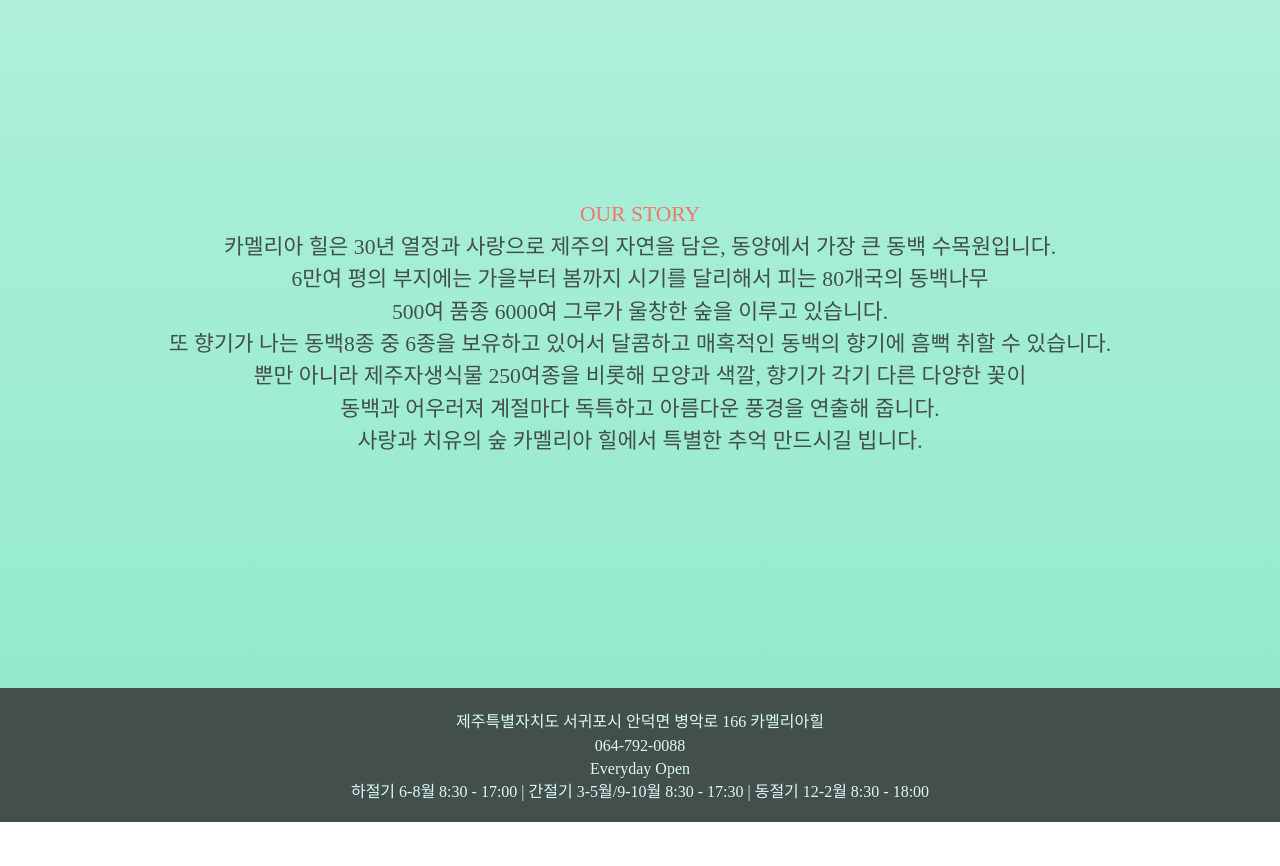
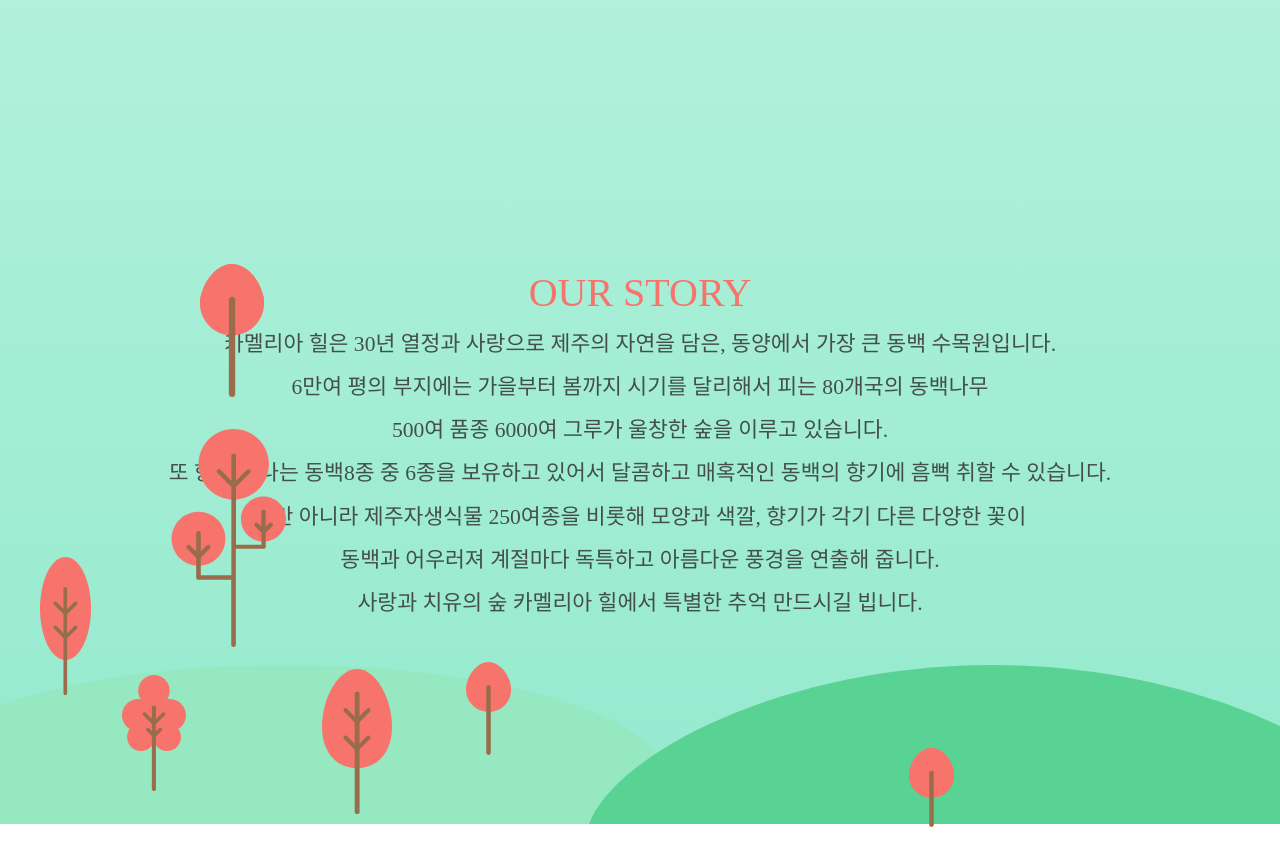
Before and after one commit to kimsohea/camelliaHill, a plain HTML site: page index.html in a window 1280 px wide. Shown: the part 2296-3162 px from the top of the page. Before the commit the page ends 3118 px from the top, so only its background shows below. Drawn offline with nearby package versions, Linux system fonts and the light colour scheme; a web font is replaced by a local one.

Commit message:
underHill

```diff
--- a/css/lineSvg.css
+++ b/css/lineSvg.css
@@ -13,7 +13,7 @@
     position: absolute;
     top: 50%;
     left: 50%;
-    transform: translate(-50%, -41%);
+    transform: translate(-50%, -38.5%);
 	z-index: 2;
 }
 .cMLine figure {position: absolute; transition: all 1s ease-in-out;}
--- a/css/main.css
+++ b/css/main.css
@@ -14,6 +14,7 @@
 .wrap {
 	overflow: hidden;
 	position: relative;
+	padding-bottom: 126px;
 }
 
 header {
@@ -148,11 +149,11 @@ div.mainCover {
     position: relative;
 	text-align: center;
 }
-.content>li>dl h2 {
+.content>li h2 {
     font-size: 2.5rem;
 }
 .wayToCome {
-	height: 50vh;
+    height: 65vh;
 }
 .wayToCome>dl {
 	display: grid;
@@ -168,7 +169,6 @@ div.mainCover {
 }
 .information {
 	height: 60vh;
-    margin-top: 3vh;
 }
 .information>dl {
 	display: grid;
@@ -203,13 +203,95 @@ div.mainCover {
 	padding:0 20px;
 }
 .ourStory {
-    height: 90vh;
+    height: 95vh;
+	position: relative;
 }
+.ourStory>p {
+	line-height: 2;
+}
+.ourStory .bottomSvg {
+	position: absolute;
+	width: 100%;
+	height: 100%;
+}
+.bottomSvg figure {
+	width:100px;
+	position: absolute;
+	top: 0;
+	left: 0;
+}
+.bottomSvg .rHill {
+	bottom: 0;
+    top: auto;
+    left: auto;
+    right: 0;
+    width: 54%;
+    line-height: 0;
+	transform-origin: 100% 100%;
+	animation: mainHill 1.5s ease-in-out forwards;
+}
+.bottomSvg .lHill {
+	bottom: 0;
+    top: auto;
+    width: 52%;
+    line-height: 0;
+	transform-origin: 0% 100%;
+	animation: mainHill 1.5s ease-in-out forwards;
+}
+.bottomSvg .dTree {
+	transform-origin: 50% 100%;
+}
+.bottomSvg .dTree01 {
+	width: 4%;
+    top: 493px;
+    left: 40px;
+}
+.bottomSvg .dTree02 {
+	width: 9%;
+    top: 365px;
+    left: 171px;
+}
+.bottomSvg .dTree03 {
+	width: 3.5%;
+    top: 598px;
+    left: 466px;
+}
+.bottomSvg .dTree04 {
+	width: 5.5%;
+    top: 605px;
+    left: 322px;
+}
+.bottomSvg .dTree05 {
+	width: 5%;
+    top: 611px;
+    left: 122px;
+}
+.bottomSvg .dTree06 {
+	width: 3.5%;
+    top: 684px;
+    left: 909px;
+}
+.bottomSvg .dTree07 {
+	width: 5%;
+	top:200px;
+	left: 200px;
+}
+.bottomSvg .dTree08 {
+	width: 5%;
+	top:200px;
+	left: 200px;
+}
+
 footer {
 	background:#434F4A;
 	color:#D9F9F9;
 	text-align: center;
 	padding:20px 0;
+	z-index: -1;
+	position: fixed;
+	width: 100%;
+	bottom: 0;
+	left: 0;
 }
 footer address {
 	margin-bottom:5px;
--- a/index.html
+++ b/index.html
@@ -4,6 +4,7 @@
     <meta charset="UTF-8">
     <meta name="viewport" content="width=device-width, initial-scale=1, minimum-scale=1, maximum-scale=1">
     <script src="https://code.jquery.com/jquery-3.6.3.js" integrity="sha256-nQLuAZGRRcILA+6dMBOvcRh5Pe310sBpanc6+QBmyVM=" crossorigin="anonymous"></script>
+    <script src="./js/function.js"></script>
     <script src="./js/remake.js"></script>
     <link rel="stylesheet" href="./css/reset.css">
     <link rel="stylesheet" href="./css/animation.css">
@@ -201,6 +202,18 @@
                     뿐만 아니라 제주자생식물 250여종을 비롯해 모양과 색깔, 향기가 각기 다른 다양한 꽃이<br/>
                     동백과 어우러져 계절마다 독특하고 아름다운 풍경을 연출해 줍니다.<br/>
                     사랑과 치유의 숲 카멜리아 힐에서 특별한 추억 만드시길 빕니다.</p>
+                <div class="bottomSvg">
+                    <figure class="lHill"><img src="./img/underHillFront.svg" alt="꾸밈용 벡터이미지"></figure>
+                    <figure class="rHill"><img src="./img/underHillBack.svg" alt="꾸밈용 벡터이미지"></figure>
+                    <figure class="dTree01"><img src="./img/roundNarrowBranchTree.svg" alt="꾸밈용 벡터이미지"></figure>
+                    <figure class="dTree02"><img src="./img/longThreeBranch.svg" alt="꾸밈용 벡터이미지"></figure>
+                    <figure class="dTree03"><img src="./img/roundSimpleTree.svg" alt="꾸밈용 벡터이미지"></figure>
+                    <figure class="dTree04"><img src="./img/roundBranchTree.svg" alt="꾸밈용 벡터이미지"></figure>
+                    <figure class="dTree05"><img src="./img/cloverTree.svg" alt="꾸밈용 벡터이미지"></figure>
+                    <figure class="dTree06"><img src="./img/roundSimpleSmallTree.svg" alt="꾸밈용 벡터이미지"></figure>
+                    <figure class="dTree07"><img src="./img/bushTree.svg" alt="꾸밈용 벡터이미지"></figure>
+                    <figure class="dTree08"><img src="./img/roundSimpleTree.svg" alt="꾸밈용 벡터이미지"></figure>
+                </div>
             </li>
         </ul>
         <footer>
--- /dev/null
+++ b/js/function.js
@@ -0,0 +1,43 @@
+let lineLength, scrollTop, winHalf, figures, mLine;
+let figureX1 = [];
+let figureX2 = [];
+//figure.each(function(i){
+//    figureX1[i] = Math.abs($(this).prev().position().left - Math.abs($(this).position().left));
+//    if(i == 0){
+//        figureX2[i] = figureX1[i];
+//    } else if (i == 1){
+//        figureX2[i] = figureX1[i-1] + figureX1[i]
+//    } else if (i > 1){
+//        figureX2[i] = figureX2[i-1] + figureX1[i]
+//    }
+//});
+
+function getArrayFigure(selector){
+    return $(selector).children("figure")
+}
+function getCoordinate(figureArray){
+    let resultArray = [];
+    for(let i=0 ; i<figureArray.length ; i++){
+        resultArray.push($(figureArray[i]).position())
+    }
+    return resultArray
+}
+function getDistanaceArray(coordArray){
+    let disArray = []
+    for(let i=0 ; i<coordArray.length ; i++){
+        let xDis = Math.abs(coordArray[i].left-((i==0)?0:coordArray[i-1].left))
+        let yDis = Math.abs(coordArray[i].top-((i==0)?0:coordArray[i-1].top))
+        let dis = xDis+yDis;
+        disArray.push(dis);
+    }
+    return disArray
+}
+function getDistanceBase(GDA){
+    let dis = 0;
+    let disArrayBase = []
+    for(let i=0; i<GDA.length ; i++){
+            dis += GDA[i]
+            disArrayBase.push(dis)
+    }
+    return disArrayBase
+}
--- a/js/remake.js
+++ b/js/remake.js
@@ -1,24 +1,7 @@
-let lineLength, scrollTop, winHalf, figures, mLine;
 $(function(){
     lineLength = $(`.mainLine`).get(0).getTotalLength();
     winHalf = window.innerHeight/2;
     figure = $(`.cMLine>figure`);
-    let figureX1 = [];
-    let figureX2 = [];
-    figure.each(function(i){
-        figureX1[i] = Math.abs($(this).prev().position().left - Math.abs($(this).position().left));
-        if(i == 0){
-            figureX2[i] = figureX1[i];
-        } else if (i == 1){
-            figureX2[i] = figureX1[i-1] + figureX1[i]
-        } else if (i > 1){
-            figureX2[i] = figureX2[i-1] + figureX1[i]
-        }
-    });
-    console.log(figureX1);
-    console.log(figureX2);
-
-
     $(window).scroll(function(){
         scrollTop = window.scrollY;
         mLine = lineLength + winHalf - (scrollTop*3)
@@ -32,45 +15,8 @@ $(function(){
 			}
         });
     });
-
-    let figureArray = getArrayFigure('.cMLine')
-    let figureArrayCoords = getCoordinate(figureArray)
-    console.log(figureArrayCoords)
-    let disArray = getDistanaceArray(figureArrayCoords)
-    let dasArrayBase = getDistanceBase(disArray)
-    console.log("완성 원점거리"+dasArrayBase)
-
+    let figureArray = getArrayFigure('.cMLine');
+    let figureArrayCoords = getCoordinate(figureArray);
+    let disArray = getDistanaceArray(figureArrayCoords);
+    let dasArrayBase = getDistanceBase(disArray);
 });
-
-function getArrayFigure(selector){
-    return $(selector).children("figure")
-}
-function getCoordinate(figureArray){
-    let resultArray = [];
-    for(let i=0 ; i<figureArray.length ; i++){
-        resultArray.push($(figureArray[i]).position())
-    }
-    return resultArray
-}
-function getDistanaceArray(coordArray){
-    let disArray = []
-    for(let i=0 ; i<coordArray.length ; i++){
-
-        let xDis = Math.abs(coordArray[i].left-((i==0)?0:coordArray[i-1].left))
-        let yDis = Math.abs(coordArray[i].top-((i==0)?0:coordArray[i-1].top))
-        let dis = xDis+yDis;
-        disArray.push(dis)
-    }
-    return disArray
-    // Math.abs($(this).prev().position().left - Math.abs($(this).position().left));
-}
-function getDistanceBase(GDA){
-    console.log(GDA)
-    let dis = 0;
-    let disArrayBase = []
-    for(let i=0 ; i<GDA.length ; i++){
-            dis += GDA[i]
-            disArrayBase.push(dis)
-    }
-    return disArrayBase
-}
```
